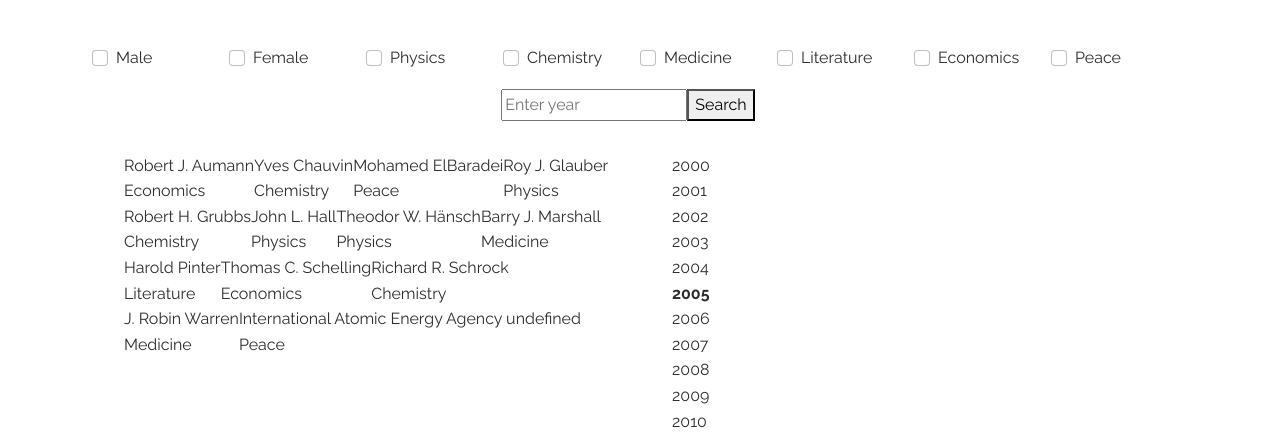
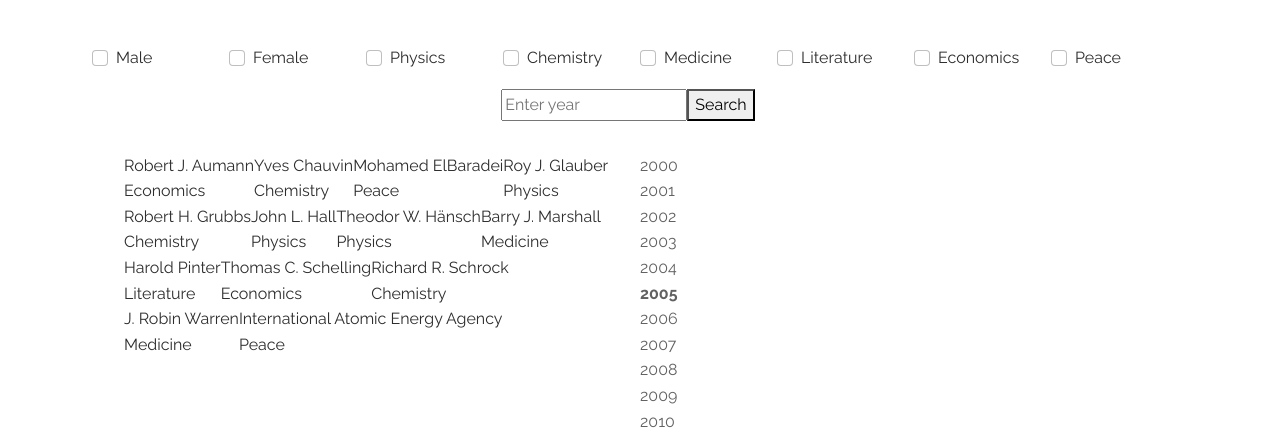
Before and after one commit to HackerBurscht/Semesterprojekt, a plain HTML site: page index.html in a window 1280 px wide. Shown: the part 361-800 px from the top of the page. Drawn offline with nearby package versions, Linux system fonts and the light colour scheme; no server answers.

Commit message:
modified:   app.js 	modified:   style.css

```diff
--- a/app.js
+++ b/app.js
@@ -117,7 +117,6 @@ async function searchByYear() {
   // Clear any existing search results from the element
   results.innerHTML = "";
 
-
   // Checks if the filter checkboxes are selected and if yes, pushes the selected categories to the array
   if (physicsCheckbox.checked) selectedCategories.push("Physics");
   if (chemistryCheckbox.checked) selectedCategories.push("Chemistry");
@@ -146,6 +145,10 @@ async function searchByYear() {
   // Loop through the Nobel Prize winners for the specified year and category
   for (let i = 0; i < nobelPrizeSorted.length; i++) {
     const d = nobelPrizeSorted[i];
+
+    // Checks if every entry has a surname. If not "", is added. (Reason: Organisations have no surname in the json and undifined was declared and shown in the html)
+    if(!d.Surname){d.Surname = ""}
+
     // Create a div element to display the search result
     const divItem = document.createElement("div");
     divItem.className = "result-item";
@@ -196,7 +199,7 @@ async function searchByYear() {
       // Append the result item to the results list
       results.appendChild(divItem);
     }
-
+    console.log("Data has been shown.")         // Log the status to the console
 }
 
 // Call the create_Timeline function when the page is loaded, to display the timeline.
@@ -213,12 +216,15 @@ checkboxes.forEach((checkbox) => {
 });
 
 // Assigns an eventlistener to the search button
-document.getElementById("searchButton").addEventListener("click", debouncedSearchByYear);
+//document.getElementById("searchButton").addEventListener("click", debouncedSearchByYear);
 
 // Creates an eventlistener for the "enter" key.
 document.getElementById("yearInput").addEventListener('keypress', function (press) {
   if (press.key === "Enter") {
-    debouncedSearchByYear();
+    //w_year = document.getElementById("yearInput").value;
+    //console.log(w_year);
+    //create_timeline();
+    //debouncedSearchByYear();
   }
 });
 
--- a/style.css
+++ b/style.css
@@ -15,8 +15,7 @@
 
 #results li{
     list-style-type: none;
-    margin: 0;
-    padding: 0;
+
 }
 
 .filterbox {
@@ -26,12 +25,30 @@
     margin-bottom: 1em;
 }
 
-.timewheel li {
+#ul_id {
     list-style-type: none;
     margin: 0;
     padding: 0;
+    color:rgb(97, 97, 97);
 }
 
-.timewheel li:nth-child(6){
+#ul_id li:nth-child(6){
     font-weight: bolder;
 }
+
+
+#ul_id li:hover {
+    font-weight: bold;
+    color: rgb(34, 34, 34);
+}
+
+/* .timewheel li::before {
+    content: "";
+    display: inline-block;
+    width: 1em;
+    height: 1em;
+    background: rgb(255, 255, 255);
+    border-radius: 999px;
+    border: 3px solid orangered;
+    margin-right: 2em;
+} */
```
